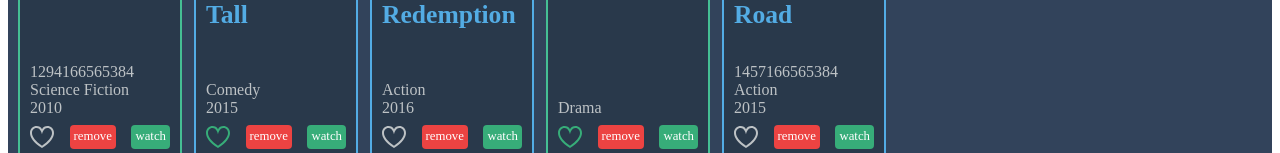
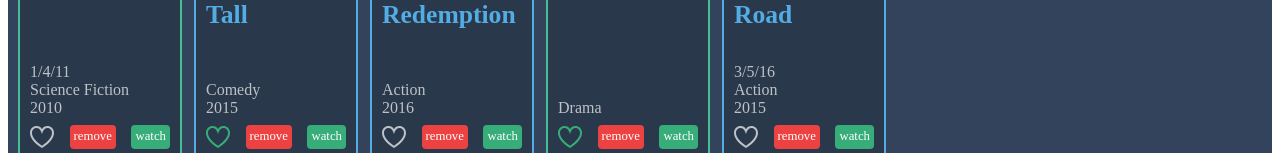
Before and after one commit to maurajoglekar/Angular-media-watch, an Angular app: page / in a window 1280 px wide. Shown: the part 225-378 px from the top of the page. Built offline with nearby package versions, Linux system fonts and the light colour scheme.

Commit message:
built in pipes

```diff
--- a/src/app/media-item/media-item.component.html
+++ b/src/app/media-item/media-item.component.html
@@ -1,10 +1,11 @@
 
+<!-- Piping examples:  <h2>{{mediaItem.name | slice: 0: 10 | uppercase}}</h2> -->
 <h2>{{mediaItem.name}}</h2>
 <!-- syntactic sugar to use *ngIf-->
 <!--  <div *ngIf="mediaItem.watchedOn">{{mediaItem.watchedOn}}</div>  -->
 <!--  Use the below ng-template when multiple elements on the same condition -->
 <ng-template [ngIf]="mediaItem.watchedOn">
-    <div>{{ mediaItem.watchedOn }}</div>
+    <div>{{ mediaItem.watchedOn | date: 'shortDate' }}</div>
   </ng-template>
 <div>{{mediaItem.category}}</div>
 <div>{{mediaItem.year}}</div>
```
